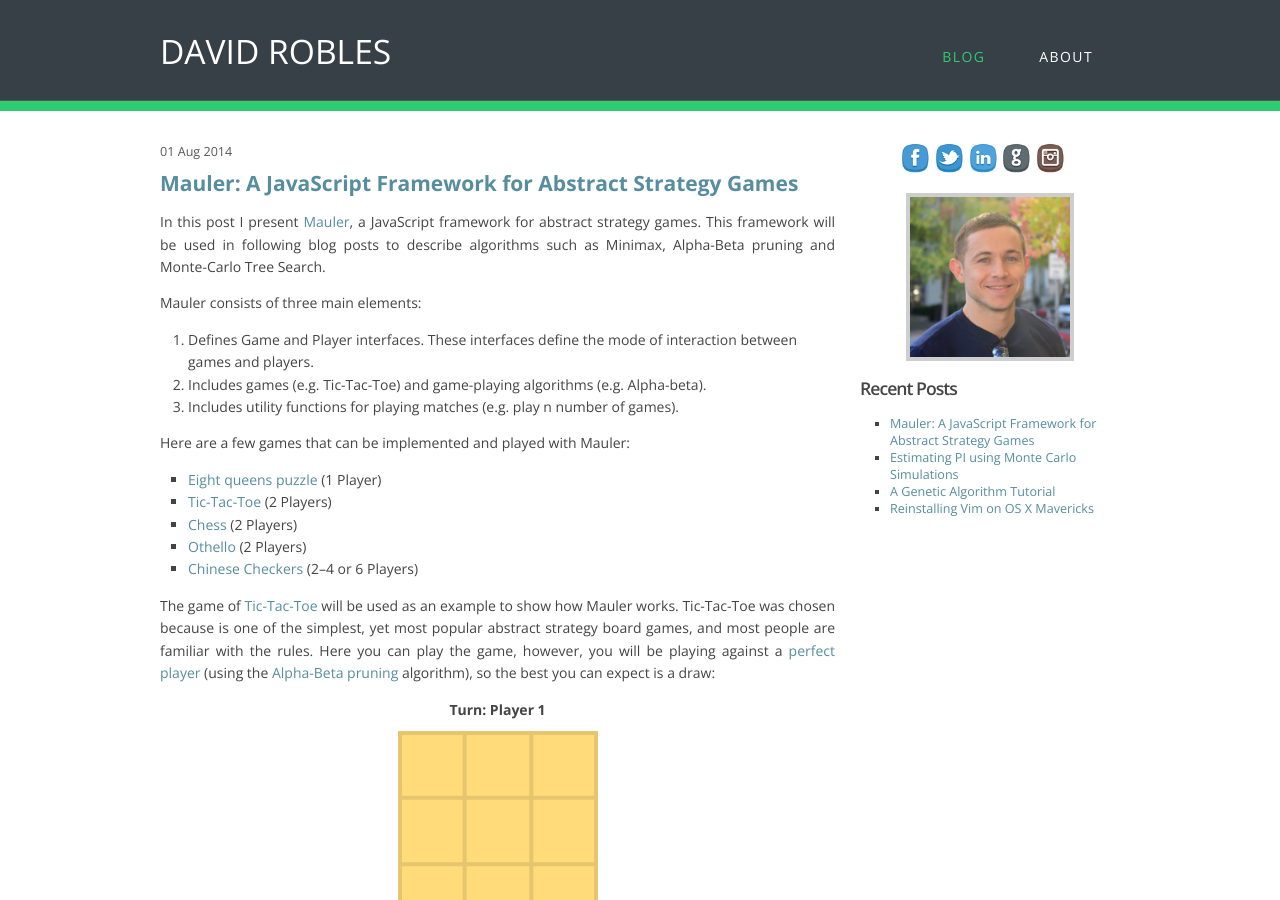
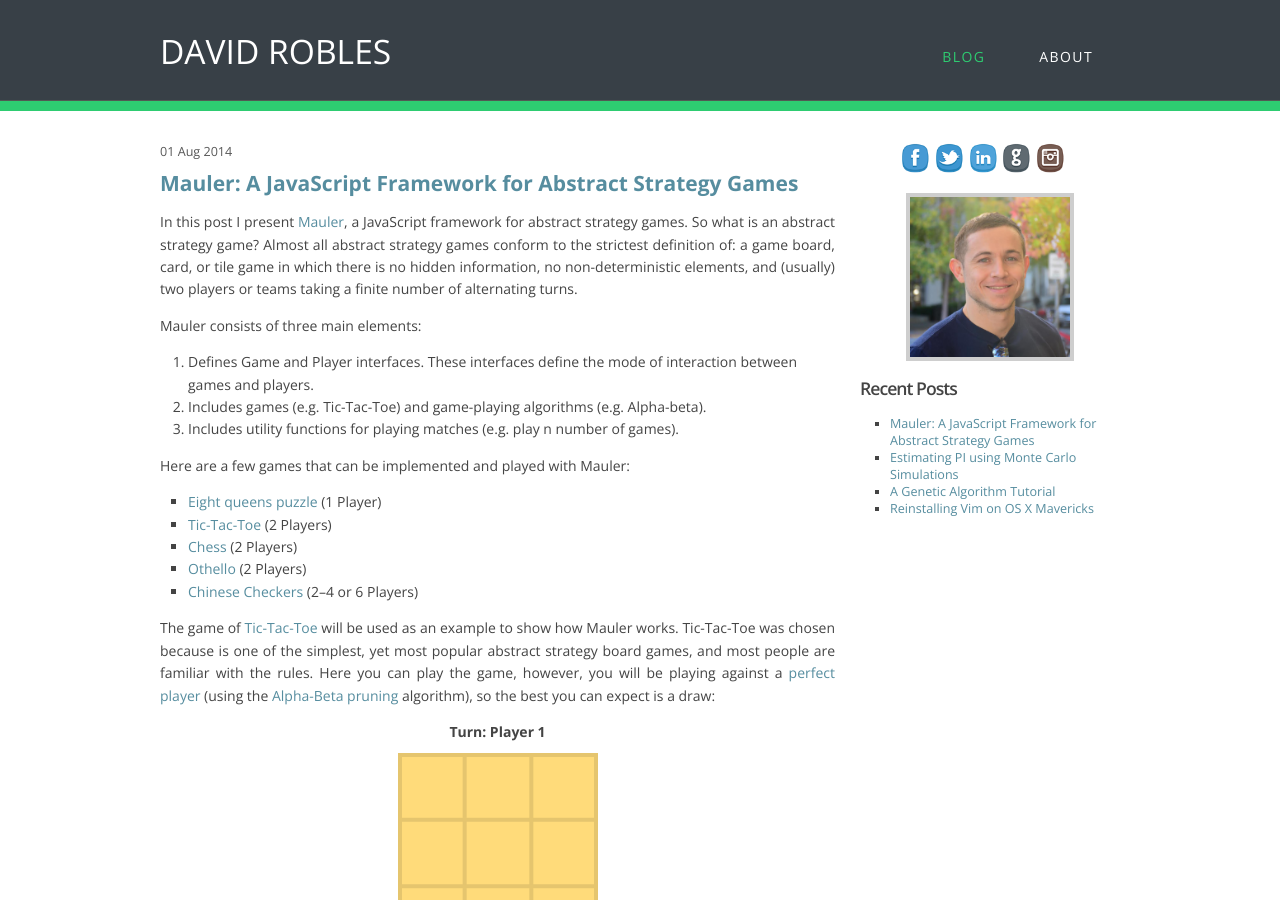
Before and after one commit to davidrobles/davidrobles.github.io, a Jekyll site: the page built from _posts/2014-08-01-mauler-a-javascript-framework-for-abstract-strategy-games.html, in a window 1280 px wide and 900 px high. Built offline with Jekyll 4.4.1, drawn with Linux system fonts in a browser that asks for light colours; Markdown is read by kramdown in place of the engine named in the settings; comment, search, counter and statistics services are not loaded.

Commit message:
Fix post intro

```diff
--- a/_posts/2014-08-01-mauler-a-javascript-framework-for-abstract-strategy-games.html
+++ b/_posts/2014-08-01-mauler-a-javascript-framework-for-abstract-strategy-games.html
@@ -17,8 +17,9 @@ js:         ["framework-games/jquery-2.1.1.js", "framework-games/underscore.js",
 
 <p>
     In this post I present <a href="https://github.com/davidrobles/mauler">Mauler</a>, a JavaScript framework for
-    abstract strategy games. This framework will be used in following blog posts to describe algorithms
-    such as Minimax, Alpha-Beta pruning and Monte-Carlo Tree Search.
+    abstract strategy games. So what is an abstract strategy game? Almost all abstract strategy games conform to the
+    strictest definition of: a game board, card, or tile game in which there is no hidden information, no
+    non-deterministic elements, and (usually) two players or teams taking a finite number of alternating turns.
 </p>
 
 <p>Mauler consists of three main elements:</p>
```
